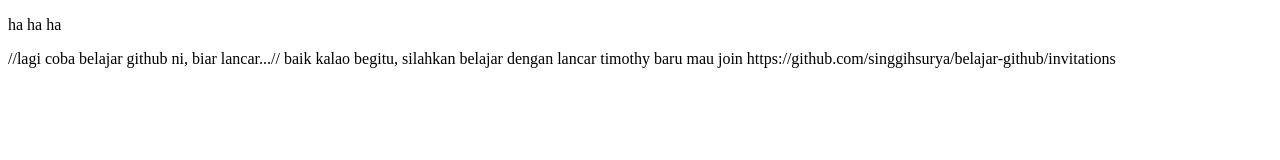
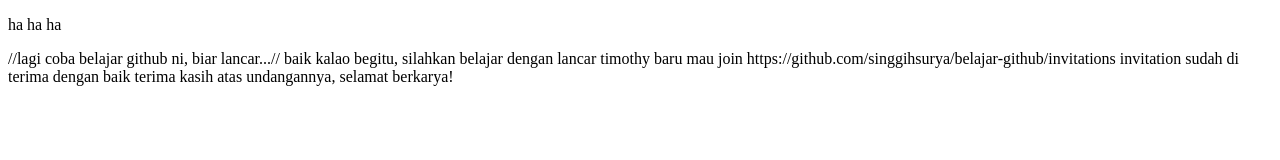
Before and after one commit to singgihsurya/belajar-github, a plain HTML site: page index.html in a window 1280 px wide. Drawn offline with Linux system fonts and the light colour scheme.

Commit message:
Edited new line

```diff
--- a/index.html
+++ b/index.html
@@ -15,6 +15,7 @@ timothy baru mau join
 
 https://github.com/singgihsurya/belajar-github/invitations
 
-
+invitation sudah di terima dengan baik
+terima kasih atas undangannya, selamat berkarya!
 </body>
 </html>
```
